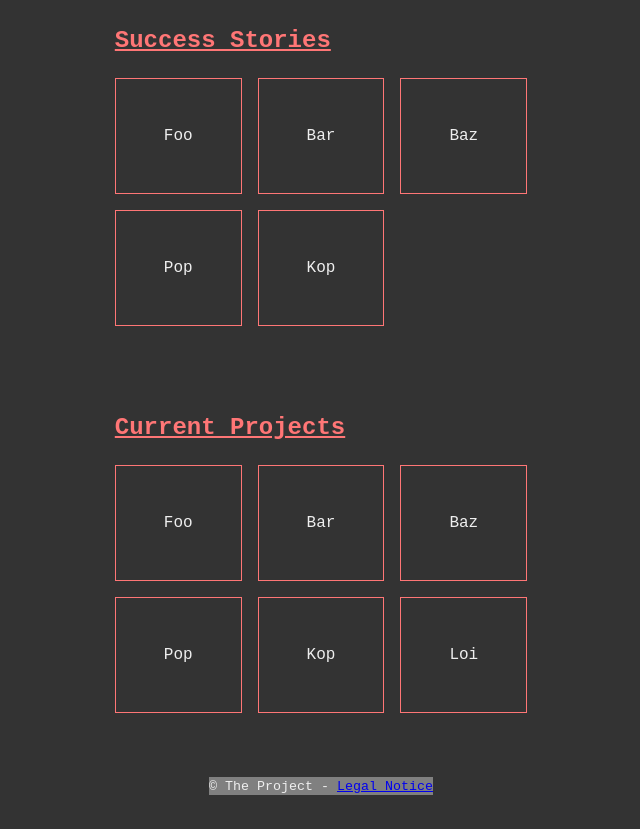
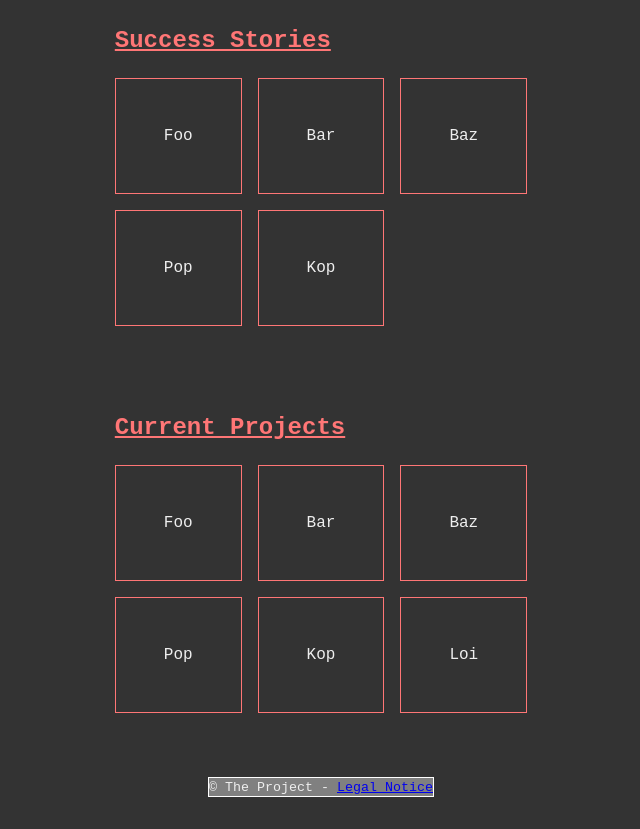
Before and after one commit to stribis/git_wdd918, a plain HTML site: page index.html in a window 1280 px wide. Shown: the part 423-1252 px from the top of the page, without its empty margins (319-959 px from the left). Drawn offline with Linux system fonts and the light colour scheme.

Commit message:
border for footer

```diff
--- a/style.css
+++ b/style.css
@@ -52,4 +52,5 @@ h1,h2,h3{
 
 footer{
   background: grey;
+  border: white 1px solid;
 }
```
